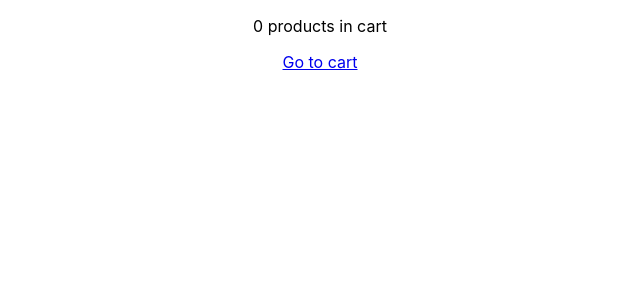
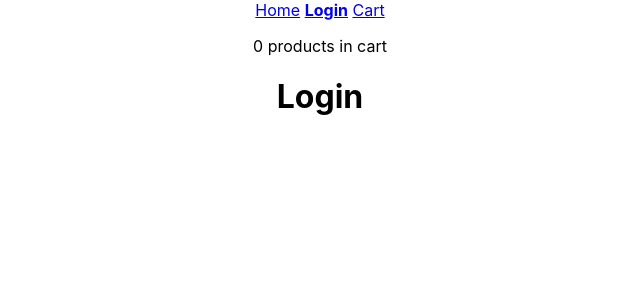
Before and after one commit to montagapallarols/webshop-frontend, a React (Create React App) app: page /login in a window 1280 px wide. Shown: the top 300 px of the page, without its empty margins (320-960 px from the left). Built offline with nearby package versions, Linux system fonts and the light colour scheme.

Commit message:
Only show remove button when item is in cart

```diff
--- a/src/App.js
+++ b/src/App.js
@@ -3,16 +3,18 @@ import { Route, Switch } from "react-router";
 import HomePage from "./pages/HomePage";
 import ProductPage from "./pages/ProductPage";
 import CartPage from "./pages/CartPage";
-import Toolbar from "./component/Toolbar";
+import Navbar from "./component/Navbar";
+import LoginPage from "./pages/LoginPage";
 
 function App() {
   return (
     <div className="App">
-      <Toolbar/>
+      <Navbar/>
       <Switch>
       <Route exact path = "/" component={HomePage}></Route>
       <Route exact path = "/product/:id" component={ProductPage}></Route>
       <Route exact path = "/order" component={CartPage}></Route>
+      <Route exact path = "/login" component={LoginPage}></Route>
       </Switch>
     </div>
   );
--- /dev/null
+++ b/src/component/Navbar.js
@@ -0,0 +1,38 @@
+import React from 'react'
+import { useSelector } from "react-redux"
+import { selectCartProducts } from "../store/cart/selectors";
+import { NavLink } from "react-router-dom";
+
+export default function Toolbar() {
+    const cartProducts = useSelector(selectCartProducts)
+
+    const newArray = cartProducts.map(p => {
+        return p.quantity
+    })
+    console.log("array of quantities", newArray)
+
+    let sum = newArray.reduce(function(a, b){
+        return a + b;
+    }, 0);
+
+    return (
+        <div>
+            <NavLink  exact to="/"
+            activeStyle={{
+            fontWeight: "bold"
+            }}>Home</NavLink>{"  "}
+
+            <NavLink  exact to="/login"
+            activeStyle={{
+            fontWeight: "bold"
+            }}>Login</NavLink>{"  "}
+
+            <NavLink  exact to="/order"
+            activeStyle={{
+            fontWeight: "bold"
+            }}>Cart</NavLink>{" "}
+
+            <p>{sum} products in cart</p>
+        </div>
+    )
+}
--- a/src/component/ProductsFeed/ProductsFeed.js
+++ b/src/component/ProductsFeed/ProductsFeed.js
@@ -17,6 +17,9 @@ export default function ProductsFeed() {
   console.log("ALL PRODUCTS?", products);
 
   const cartProducts = useSelector(selectCartProducts);
+  const arrayOfCartIds = cartProducts.map(p => {
+    return parseInt(p.productId)
+})
 
   function handleClick(event) {
     console.log("EVENT", event.target.value);
@@ -46,9 +49,14 @@ export default function ProductsFeed() {
             <button value={product.id} onClick={handleClick}>
               ADD TO CART
             </button>
+
+            {(arrayOfCartIds.includes(product.id)) ?
             <button value={product.id} onClick={handleClickRemove}>
-              REMOVE FROM CART
-            </button>
+            REMOVE FROM CART
+          </button> :
+          null
+            }
+
           </ul>
         );
       })}
--- a/src/component/Toolbar.js
+++ /dev/null
@@ -1,24 +0,0 @@
-import React from 'react'
-import { useSelector } from "react-redux"
-import { selectCartProducts } from "./../store/cart/selectors";
-import { Link } from "react-router-dom";
-
-export default function Toolbar() {
-    const cartProducts = useSelector(selectCartProducts)
-
-    const newArray = cartProducts.map(p => {
-        return p.quantity
-    })
-    console.log("array of quantities", newArray)
-
-    let sum = newArray.reduce(function(a, b){
-        return a + b;
-    }, 0);
-
-    return (
-        <div>
-            <p>{sum} products in cart</p>
-            <Link to="/order">Go to cart</Link>
-        </div>
-    )
-}
--- a/src/pages/CartPage.js
+++ b/src/pages/CartPage.js
@@ -3,6 +3,8 @@ import { useSelector, useDispatch } from "react-redux"
 import { selectCartProducts } from "./../store/cart/selectors";
 import { selectProducts } from "../store/productFeed/selectors";
 import { addProduct, removeProduct } from '../store/cart/actions';
+import { Link } from "react-router-dom";
+import { emptyCart } from "../store/cart/actions";
 
 export default function CartPage() {
     const cartProducts = useSelector(selectCartProducts)
@@ -29,6 +31,9 @@ export default function CartPage() {
         dispatch(removeProduct(event.target.value))
     }
 
+    function handleEmpty(event){
+        dispatch(emptyCart(event.target.value))
+    }
 
     return (
         <div>
@@ -36,7 +41,7 @@ export default function CartPage() {
             {filteredProducts.map(p => {
                 return <div key={p.id}>
                     <h3>{p.name}</h3>
-                    <img src={p.imageUrl} height="200px"></img>
+                    <img src={p.imageUrl} height="100px"></img>
                 <p>
                     {cartProducts.find(c => c.productId == p.id).quantity} in cart
                 </p>
@@ -48,6 +53,15 @@ export default function CartPage() {
             </button>
                 </div>
             })}
+            {(cartProducts.length !== 0) ?
+            <div>
+                <button onClick={handleEmpty}>Empty cart</button>
+                <Link to="/login"><button>Buy</button></Link>
+            </div>
+                :
+               null
+                 }
+
         </div>
     )
 }
--- /dev/null
+++ b/src/pages/LoginPage.js
@@ -0,0 +1,9 @@
+import React from 'react'
+
+export default function () {
+    return (
+        <div>
+            <h1>Login</h1>
+        </div>
+    )
+}
--- a/src/store/cart/actions.js
+++ b/src/store/cart/actions.js
@@ -11,3 +11,10 @@ export function removeProduct(id) {
     payload: id,
   };
 }
+
+export function emptyCart(id) {
+  return {
+    type: "EMPTY_CART",
+    payload: id,
+  }
+}
--- a/src/store/cart/reducer.js
+++ b/src/store/cart/reducer.js
@@ -40,7 +40,15 @@ export default (state = initialState, action) => {
       );
         if (!productInCart) {
           return {
-            ...state
+            ...state,
+            products: state.products.map((p) =>
+            p.productId === action.payload
+              ? {
+                  ...p,
+                  quantity: 0,
+                }
+              : p
+          ),
           }
         }
 
@@ -64,6 +72,10 @@ export default (state = initialState, action) => {
           ),
         };
       }
+      case "EMPTY_CART":
+        return {
+          products: []
+        }
 
 
     default:
```
